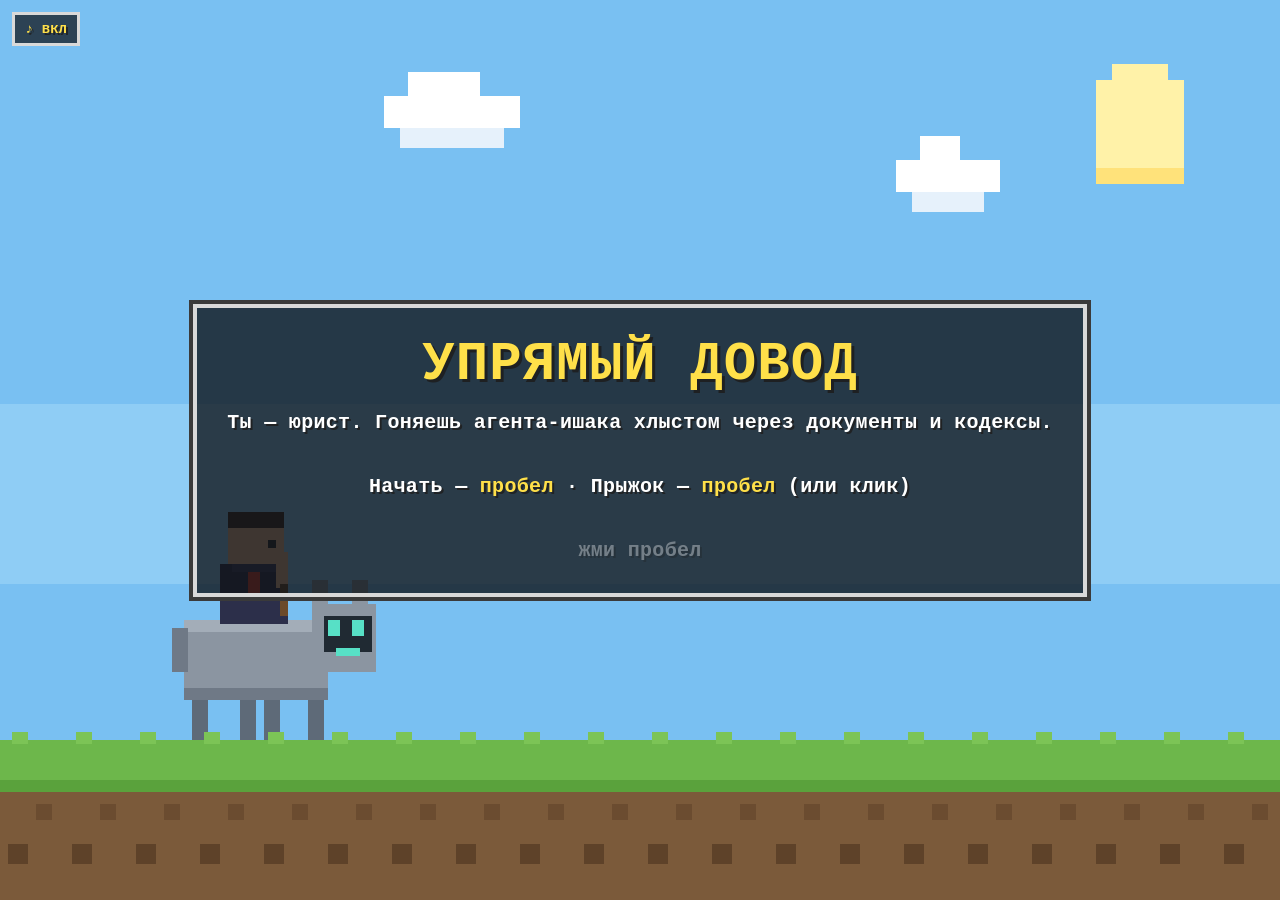
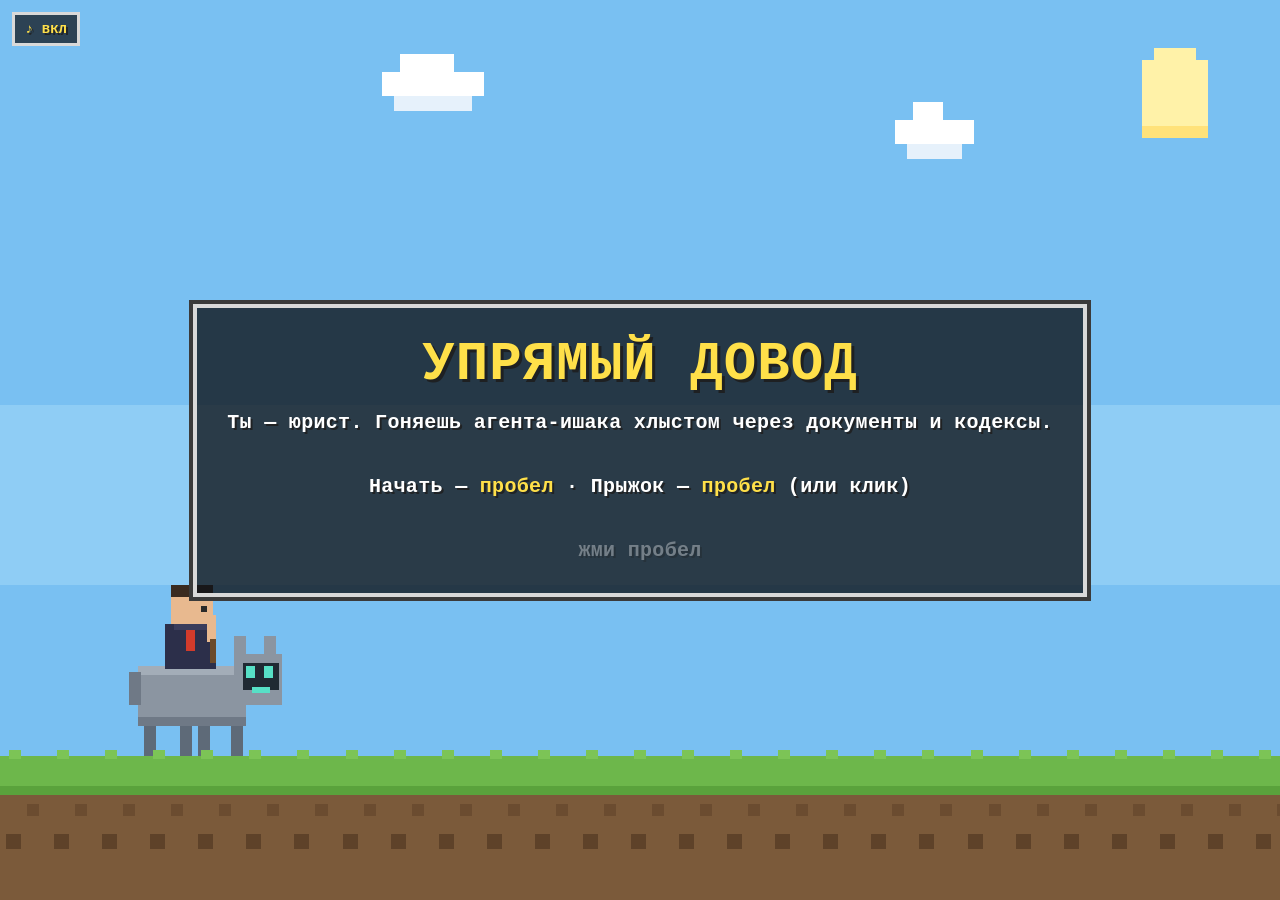
Before and after one commit to alievk/alievk.github.io, a Jekyll site: the page upryamy-dovod/index.html, which Jekyll copies as it is, in a window 1280 px wide. Built offline with Jekyll 4.4.1, drawn with Linux system fonts in a browser that asks for light colours.

Commit message:
Улучшения под мобилку для Упрямого Довода
Co-Authored-By: Claude Opus 4.8 (1M context) <noreply@anthropic.com>

```diff
--- a/upryamy-dovod/index.html
+++ b/upryamy-dovod/index.html
@@ -2,14 +2,15 @@
 <html lang="ru">
 <head>
 <meta charset="utf-8">
-<meta name="viewport" content="width=device-width, initial-scale=1, maximum-scale=1, user-scalable=no">
+<meta name="viewport" content="width=device-width, initial-scale=1, maximum-scale=1, user-scalable=no, viewport-fit=cover">
 <title>Упрямый Довод</title>
 <style>
   *{box-sizing:border-box;margin:0;padding:0}
-  html,body{height:100%;overflow:hidden;background:#79c0f2}
-  body{font-family:"Courier New",monospace;user-select:none;-webkit-user-select:none;touch-action:manipulation}
+  html,body{height:100%;overflow:hidden;background:#79c0f2;overscroll-behavior:none}
+  body{font-family:"Courier New",monospace;user-select:none;-webkit-user-select:none;
+    touch-action:none;-webkit-touch-callout:none}
   #game{position:fixed;inset:0;width:100vw;height:100vh;display:block;
-    image-rendering:pixelated;image-rendering:crisp-edges;cursor:pointer}
+    image-rendering:pixelated;image-rendering:crisp-edges;cursor:pointer;touch-action:none}
   .ov{position:fixed;pointer-events:none;z-index:2;color:#fff;
     text-shadow:2px 2px 0 rgba(30,30,30,.85);font-weight:bold;letter-spacing:.02em}
   #hud{top:14px;right:16px;text-align:right;font-size:clamp(14px,2.2vw,20px);line-height:1.5}
@@ -158,11 +159,13 @@ function nextQuote(){if(!bag.length){bag=quotes.slice();for(let i=bag.length-1;i
 
 let W,H,GROUND,PX;
 function resize(){
-  PX=Math.max(3,Math.round(window.innerWidth/340));
-  cv.width=W=Math.floor(window.innerWidth/PX);
-  cv.height=H=Math.floor(window.innerHeight/PX);
+  const vw=window.innerWidth,vh=window.innerHeight;
+  PX=Math.max(2,Math.round(vw/380));
+  cv.width=W=Math.floor(vw/PX);
+  cv.height=H=Math.floor(vh/PX);
   ctx.imageSmoothingEnabled=false;
-  GROUND=H-Math.max(40,Math.floor(H*0.16));
+  const bottom=vh>vw*1.15?Math.floor(H*0.24):Math.max(40,Math.floor(H*0.16));
+  GROUND=H-bottom;
   if(player){player.base=GROUND;if(player.onGround)player.y=GROUND;}
   placeBubble();
 }
```
Also changed, not shown: other parts of upryamy-dovod/index.html (+6 -1 lines).
